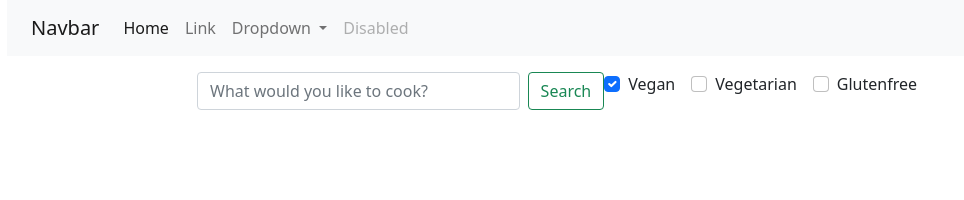
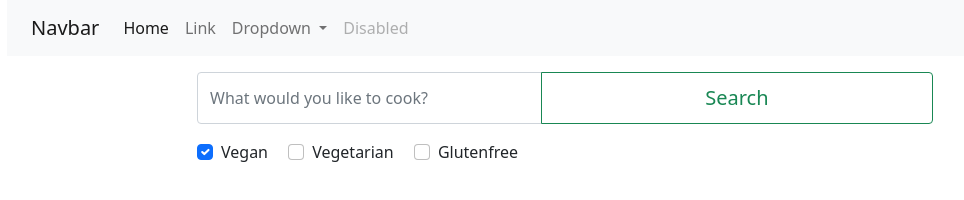
Before and after one commit to halilesmer/Best-Recipes, a plain HTML site: page index.html in a window 1280 px wide. Shown: the whole page, without its empty margins (75-1039 px from the left). Drawn offline with nearby package versions, Linux system fonts and the light colour scheme.

Commit message:
styled search button

```diff
--- a/index.html
+++ b/index.html
@@ -7,6 +7,7 @@
     <meta name="viewport" content="width=device-width, initial-scale=1.0">
     <link href="https://cdn.jsdelivr.net/npm/bootstrap@5.1.3/dist/css/bootstrap.min.css" rel="stylesheet"
         integrity="sha384-1BmE4kWBq78iYhFldvKuhfTAU6auU8tT94WrHftjDbrCEXSU1oBoqyl2QvZ6jIW3" crossorigin="anonymous">
+        <link rel="stylesheet" href="styles.css">
     <title>Best Recipes</title>
 </head>
 
@@ -61,11 +62,12 @@
 
         <div class="row justify-content-md-center mt-3 mb-2">
             <div class="col col-lg-8">
-                <form class="d-flex w-100">
-                    <input class="form-control me-2  " type="search" placeholder="What would you like to cook?"
-                        aria-label="Search">
-                    <button class="btn btn-outline-success" type="submit">Search</button>
+                <form class=" w-100">
 
+                    <div class="input-group mb-3">
+                        <input type="text" class="form-control" placeholder="What would you like to cook?" aria-label="Search" aria-describedby="button-addon2">
+                        <button class="search-button form-control btn btn-outline-success  btn-xs" type="submit" id="button-search">Search</button>
+                      </div>
 
                     <div class="form-check justify-content-md-center form-check-inline">
                         <input type="checkbox" class="form-check-input" id="vegan" name="vegan" value="something"
--- /dev/null
+++ b/styles.css
@@ -0,0 +1,5 @@
+#button-search{
+    padding: 10px 20px;
+    font-size: 20px;
+    width: 10%;
+}
```
